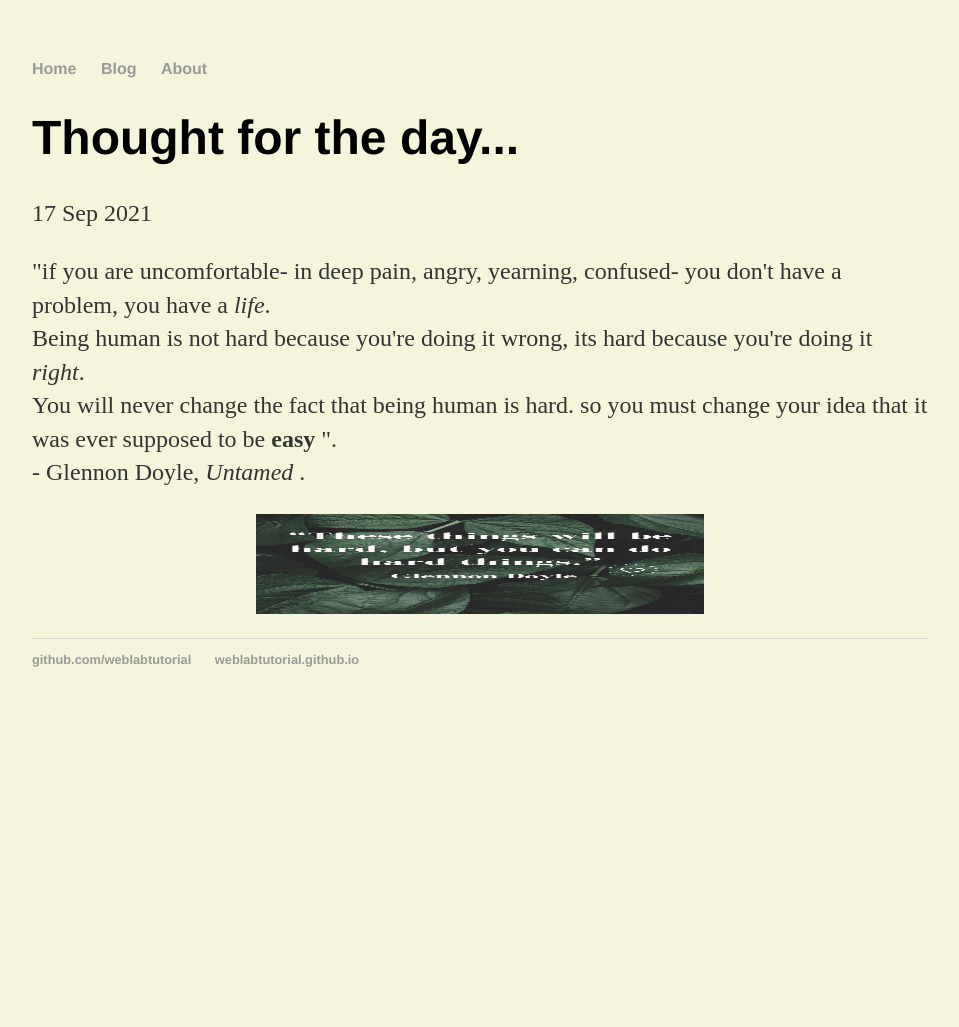
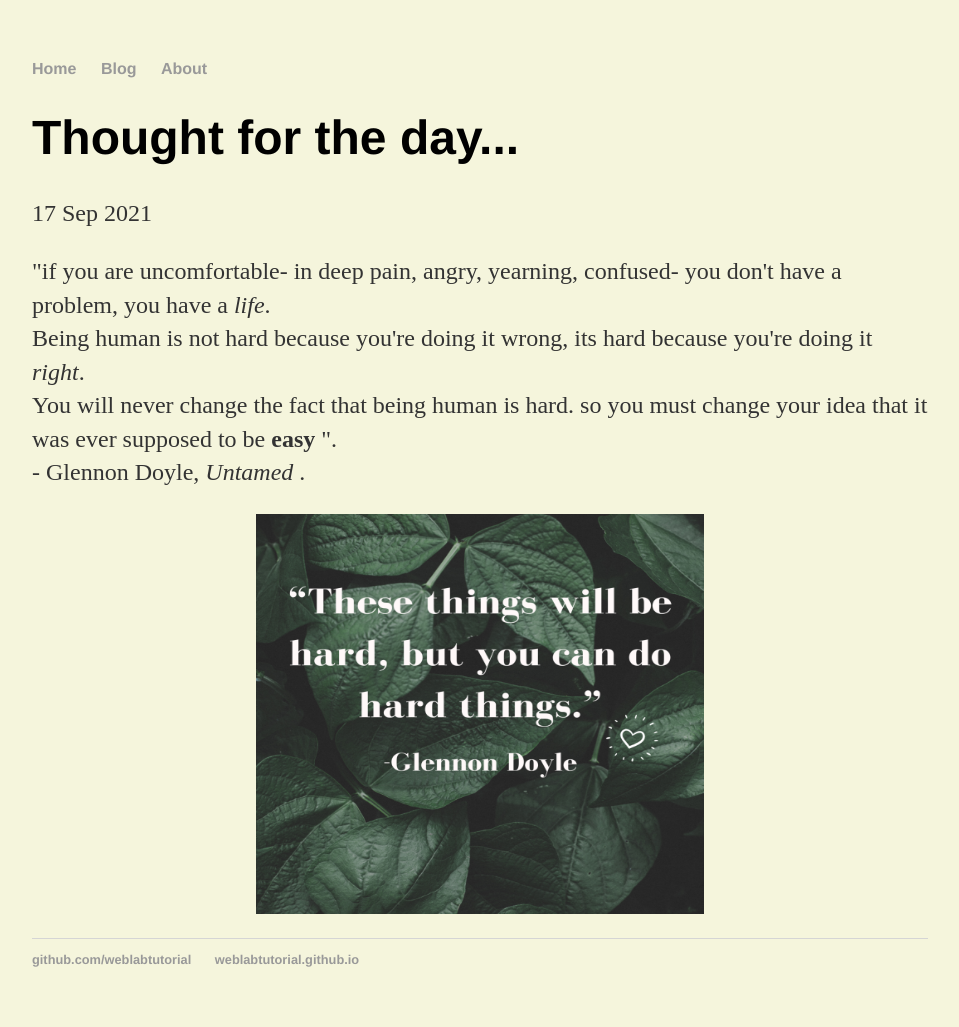
Before and after one commit to cbm2001/cbm2001.github.io, a Jekyll site: the page built from _posts/2021-09-17-quote.md, in a window 1280 px wide. Shown: the whole page, without its empty margins (160-1119 px from the left). Built offline with Jekyll 4.4.1, drawn with Linux system fonts in a browser that asks for light colours; before the commit the page ends 900 px from its top, so only the background shows below that.

Commit message:
Update 2021-09-17-quote.md

```diff
--- a/_posts/2021-09-17-quote.md
+++ b/_posts/2021-09-17-quote.md
@@ -10,4 +10,4 @@ date: 2021-09-17
   that being human is  hard. so you must change your idea that it was ever supposed to be <b> easy </b>". <br>
   - Glennon Doyle, <em> Untamed </em>.
 </p>
-<img src="/images/quotepic.png" alt="Picture of a Quote" style="height: 100px; display: block; margin-right: auto; margin-left: auto; width: 50%;">
+<img src="/images/quotepic.png" alt="Picture of a Quote" style="height: 400px; display: block; margin-right: auto; margin-left: auto; width: 50%;">
```
